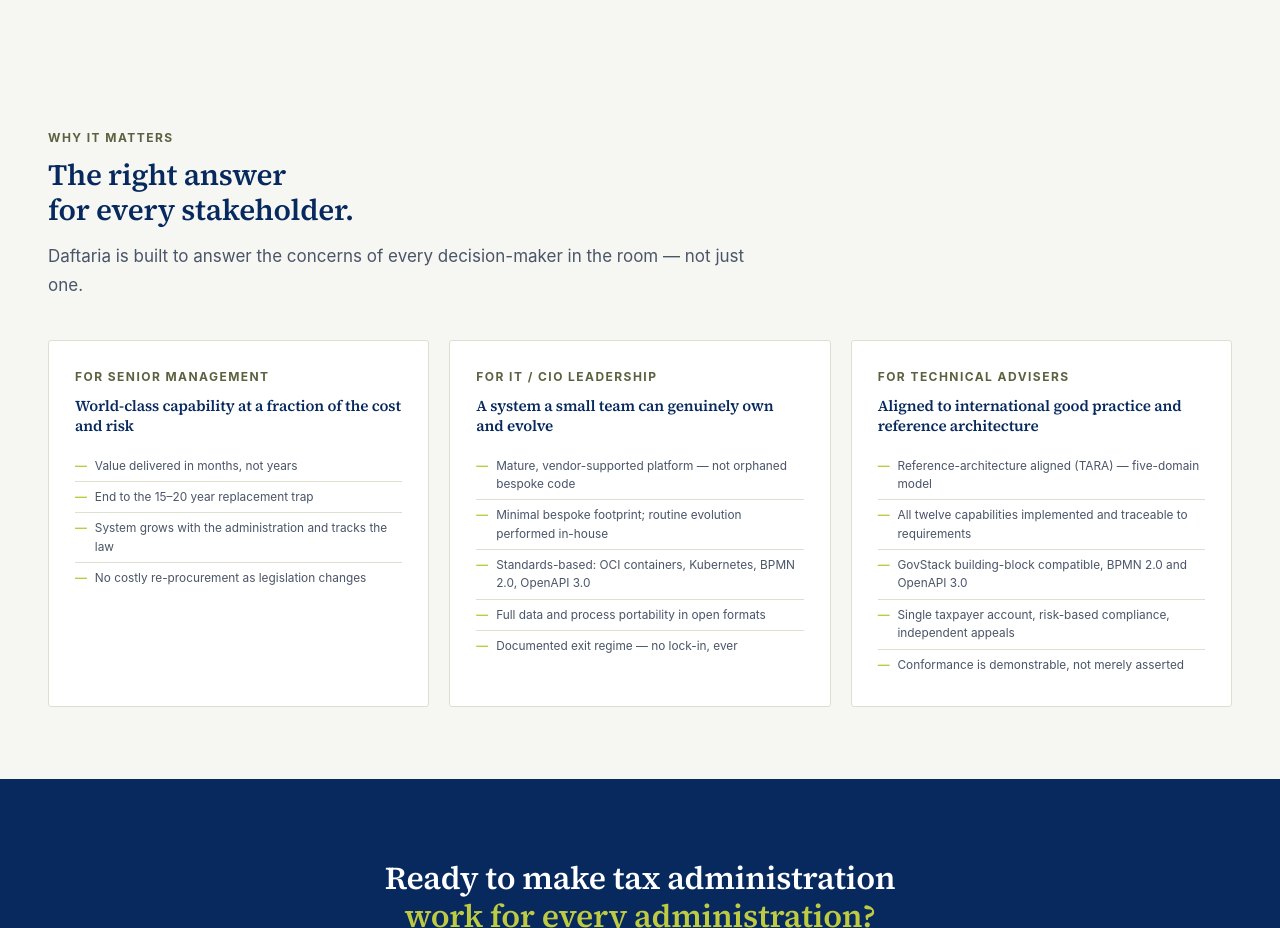
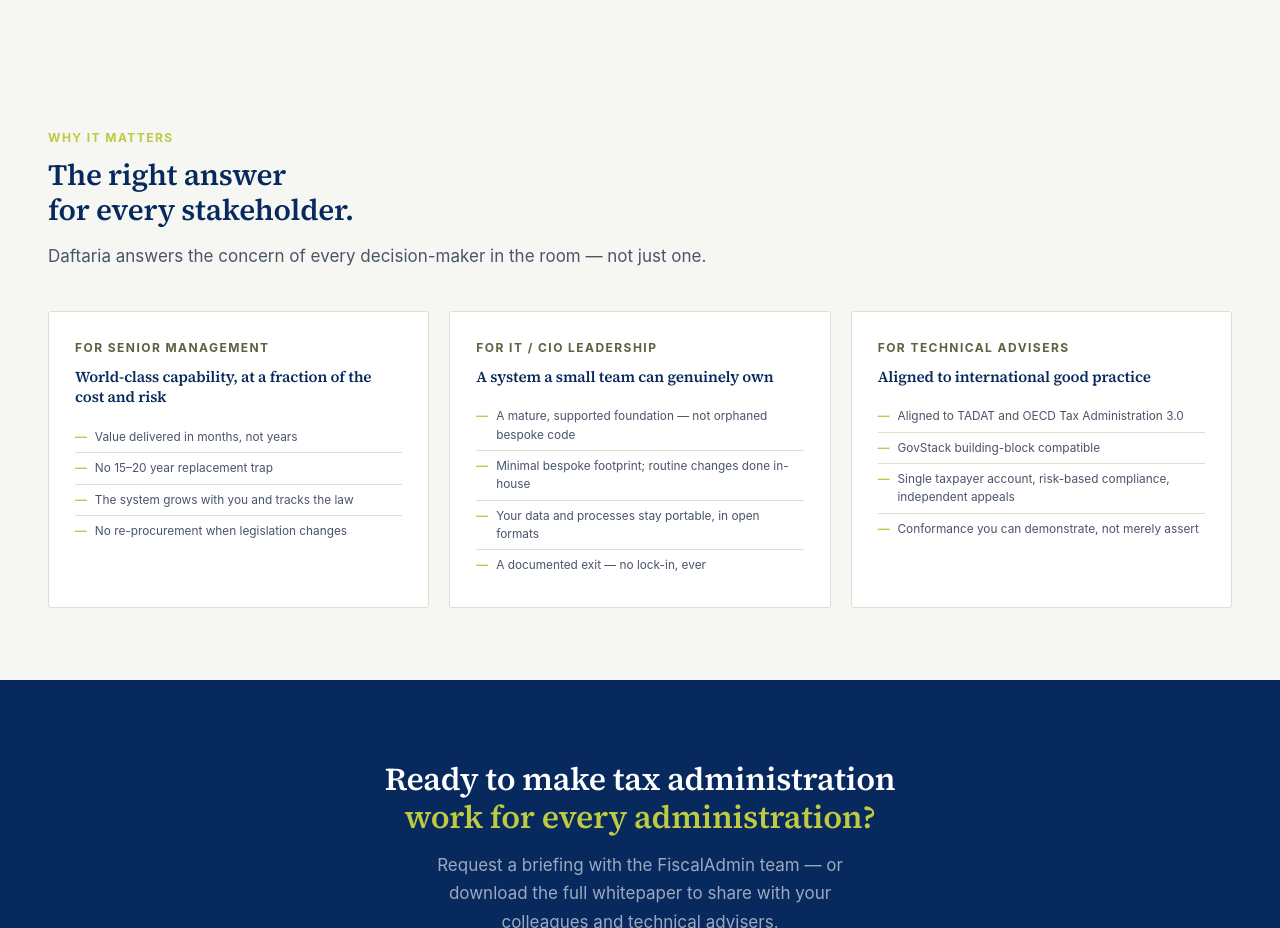
Before and after one commit to alaponin/daftaria-website, a React (Vite) app: page / in a window 1280 px wide. Shown: the part 3000-3928 px from the top of the page. Built offline with nearby package versions, Linux system fonts and the light colour scheme.

Commit message:
feat(why): strip technology jargon from the audience cards

```diff
--- a/src/components/WhyItMatters.jsx
+++ b/src/components/WhyItMatters.jsx
@@ -3,34 +3,32 @@
 const AUDIENCES = [
   {
     role: 'For senior management',
-    title: 'World-class capability at a fraction of the cost and risk',
+    title: 'World-class capability, at a fraction of the cost and risk',
     points: [
       'Value delivered in months, not years',
-      'End to the 15–20 year replacement trap',
-      'System grows with the administration and tracks the law',
-      'No costly re-procurement as legislation changes',
+      'No 15–20 year replacement trap',
+      'The system grows with you and tracks the law',
+      'No re-procurement when legislation changes',
     ],
   },
   {
     role: 'For IT / CIO leadership',
-    title: 'A system a small team can genuinely own and evolve',
+    title: 'A system a small team can genuinely own',
     points: [
-      'Mature, vendor-supported platform — not orphaned bespoke code',
-      'Minimal bespoke footprint; routine evolution performed in-house',
-      'Standards-based: OCI containers, Kubernetes, BPMN 2.0, OpenAPI 3.0',
-      'Full data and process portability in open formats',
-      'Documented exit regime — no lock-in, ever',
+      'A mature, supported foundation — not orphaned bespoke code',
+      'Minimal bespoke footprint; routine changes done in-house',
+      'Your data and processes stay portable, in open formats',
+      'A documented exit — no lock-in, ever',
     ],
   },
   {
     role: 'For technical advisers',
-    title: 'Aligned to international good practice and reference architecture',
+    title: 'Aligned to international good practice',
     points: [
-      'Reference-architecture aligned (TARA) — five-domain model',
-      'All twelve capabilities implemented and traceable to requirements',
-      'GovStack building-block compatible, BPMN 2.0 and OpenAPI 3.0',
+      'Aligned to TADAT and OECD Tax Administration 3.0',
+      'GovStack building-block compatible',
       'Single taxpayer account, risk-based compliance, independent appeals',
-      'Conformance is demonstrable, not merely asserted',
+      'Conformance you can demonstrate, not merely assert',
     ],
   },
 ]
@@ -38,12 +36,12 @@
 export default function WhyItMatters() {
   return (
     <section className="why" id="why">
-      <p className="eyebrow eyebrow--muted">Why it matters</p>
+      <p className="eyebrow eyebrow--green">Why it matters</p>
       <h2 className="why__h2">
         The right answer<br />for every stakeholder.
       </h2>
       <p className="s-sub">
-        Daftaria is built to answer the concerns of every decision-maker in the room — not just one.
+        Daftaria answers the concern of every decision-maker in the room — not just one.
       </p>
       <div className="why__grid">
         {AUDIENCES.map(({ role, title, points }) => (
```
